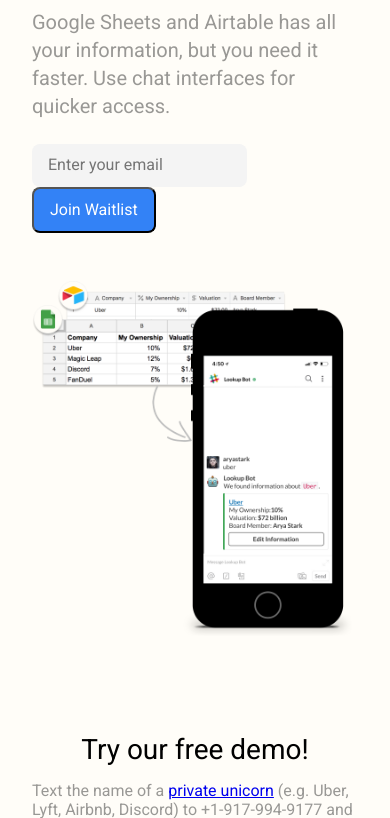
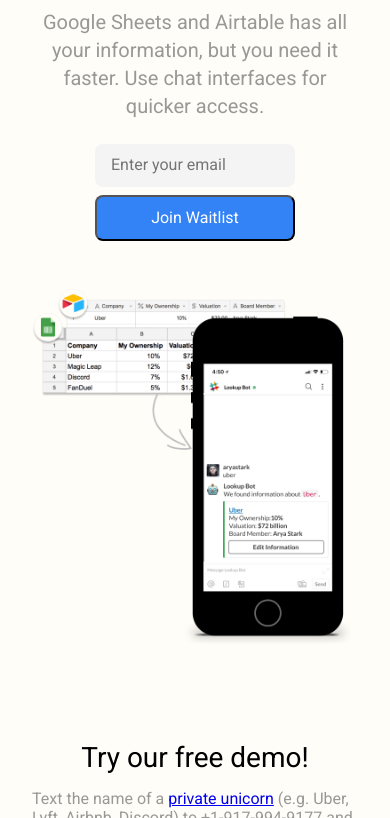
Before and after one commit to hyperion-labs/lookup-bot-website, a website: page src/home.html in a window 390 px wide. Shown: the part 282-1100 px from the top of the page. Drawn offline with Linux system fonts and the light colour scheme.

Commit message:
fixed alignment for mobile

```diff
--- a/src/css/main.scss
+++ b/src/css/main.scss
@@ -61,6 +61,7 @@
 .title {
   font-size: 2.5rem;
   font-weight: 500;
+  text-align: center;
 }
 
 .subtitle {
@@ -69,6 +70,7 @@
   font-size: 1.25rem;
   line-height: 1.4  ;
   font-weight: normal;
+  text-align: center;
 }
 
 .graphic img, .imgDemo {
@@ -76,20 +78,36 @@
 }
 
 // form
+#formWaitlistMain {
+  display: flex;
+  flex-direction: column;
+  align-items: center;
+}
+
+.inputText, .buttonSubmit {
+  width: 75%;
+  max-width: 200px;
+}
+
 .inputText {
   border: none;
   padding: 12px 16px;
   background-color: $inputBg;
   border-radius: 8px;
+  width: 75%;
+  max-width: 200px;
 }
 
 .buttonSubmit {
   background-color: $colorPrimary;
   padding: 12px 16px;
+  margin-top: 0.5rem;
   text-align: center;
   border-radius: 8px;
   font-weight: 400;
   color: white;
+  width: 75%;
+  max-width: 200px;
 }
 
 /* Sections ================================== */
```
Also changed, not shown: src/css/main.css.
